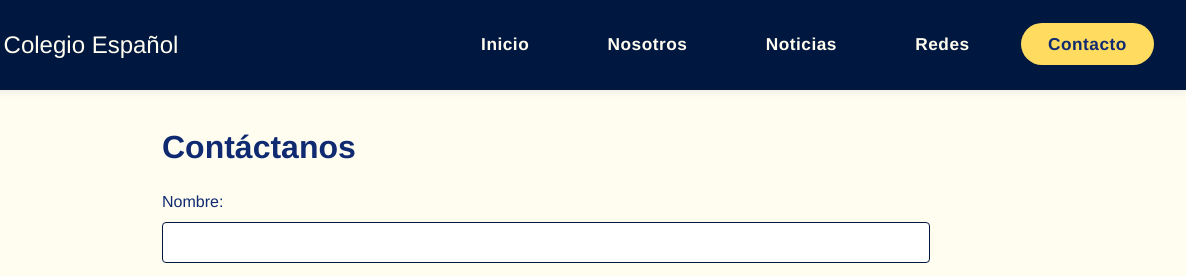
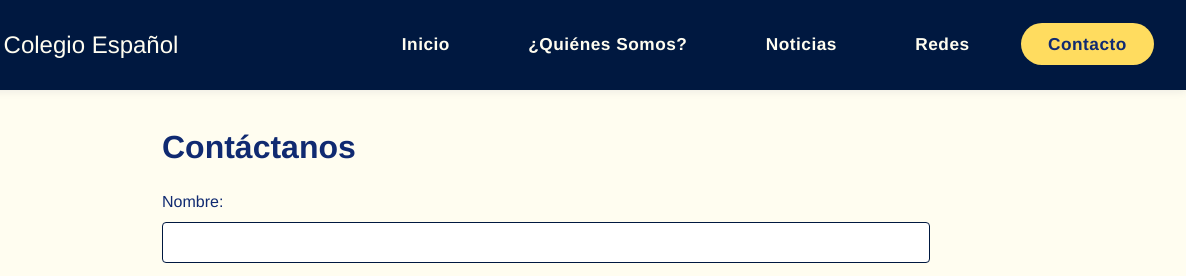
Before and after one commit to rob-ros/natasha-ybanez-colegio-espanol, a plain HTML site: page paginas/contacto.html in a window 1280 px wide. Shown: the top 276 px of the page, 94-1280 px from the left. Drawn offline with Linux system fonts and the light colour scheme.

Commit message:
Update contacto.html

```diff
--- a/paginas/contacto.html
+++ b/paginas/contacto.html
@@ -23,7 +23,7 @@
       <button class="nav-toggle" id="navToggle">☰</button>
       <ul class="nav-list" id="navList">
         <li><a href="../index.html">Inicio</a></li>
-        <li><a href="nosotros.html">Nosotros</a></li>
+        <li><a href="quienes-somos.html">¿Quiénes Somos?</a></li>
         <li><a href="noticias.html">Noticias</a></li>
         <li><a href="redes.html">Redes</a></li>
         <li><a href="contacto.html" class="active">Contacto</a></li>
```
